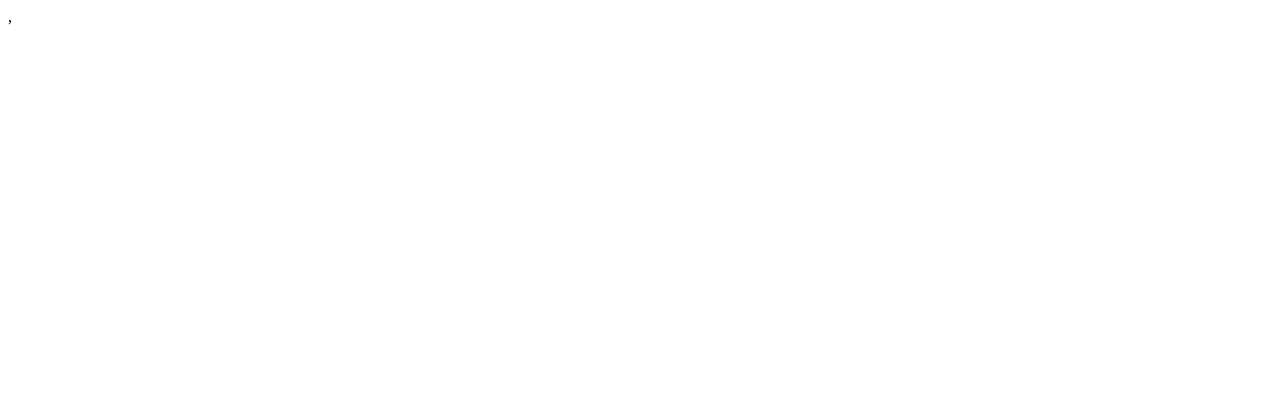
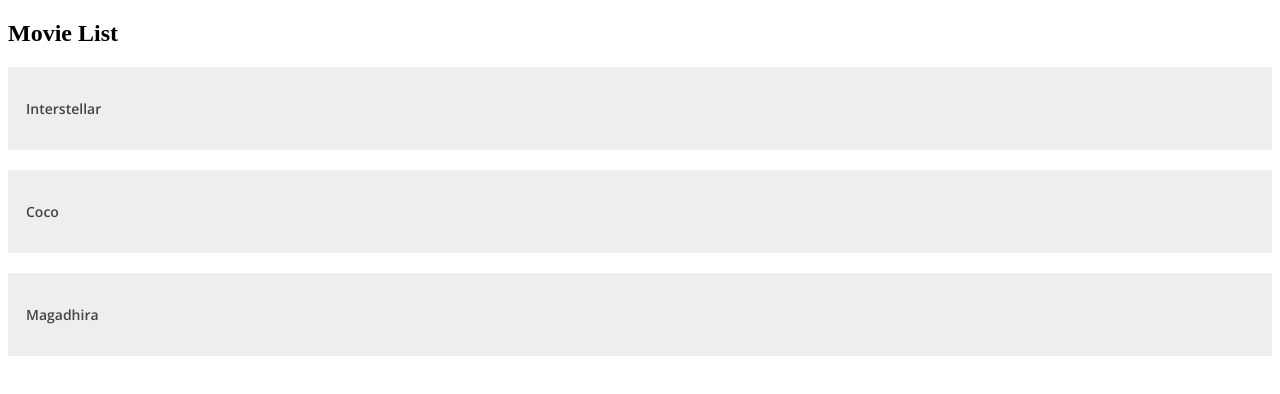
Before and after one commit to gurungrajesh1992/webpack_app, a React app: page /movies in a window 1280 px wide. Before the commit this address had no page. Shown: the top 394 px of the page. Built offline with nearby package versions, Linux system fonts and the light colour scheme.

Commit message:
rajesh accordion commit

```diff
--- a/src/App.js
+++ b/src/App.js
@@ -1,7 +1,8 @@
-import { BrowserRouter, Route, Routes } from 'react-router-dom';
-import React from 'react'
+import { BrowserRouter, Route, Routes } from "react-router-dom";
+import React from "react";
 
-import Home from './features/home/Home';
+import Home from "./features/home/Home";
+import MovieLists from "./features/movies/MovieLists";
 
 const App = () => {
   return (
@@ -11,13 +12,14 @@
           {/* <Route path="/"> */}
           <Route path="/" element={<Home />} />
           <Route path="/home" element={<Home />} />
+          <Route path="/movies" element={<MovieLists />} />
           {/* <Home /> */}
           {/* </Route> */}
           {/* sushant */}
         </Routes>
       </BrowserRouter>
     </div>
-    )
-}
+  );
+};
 
-export default App
+export default App;
--- /dev/null
+++ b/src/app/store.js
@@ -0,0 +1,9 @@
+import { configureStore } from "@reduxjs/toolkit";
+
+import movieReducer from "../features/movies/MovieSlice";
+
+export const store = configureStore({
+  reducer: {
+    movies: movieReducer,
+  },
+});
--- /dev/null
+++ b/src/css/Accordion.css
@@ -0,0 +1,58 @@
+@import url("https://fonts.googleapis.com/css?family=Open+Sans:400,600&display=swap");
+
+/* * {
+  box-sizing: border-box;
+  margin: 200;
+  padding: 200;
+} */
+
+.accordion__section {
+  display: flex;
+  flex-direction: column;
+  margin-bottom: 20px;
+}
+
+.accordion {
+  background-color: #eee;
+  color: #444;
+  cursor: pointer;
+  padding: 18px;
+  display: flex;
+  align-items: center;
+  border: none;
+  outline: none;
+  transition: background-color 0.6s ease;
+}
+
+.accordion:hover,
+.active {
+  background-color: #ccc;
+}
+
+.accordion__title {
+  font-family: "Open Sans", sans-serif;
+  font-weight: 600;
+  font-size: 14px;
+}
+
+.accordion__icon {
+  margin-left: auto;
+  transition: transform 0.6s ease;
+}
+
+.rotate {
+  transform: rotate(90deg);
+}
+
+.accordion__content {
+  background-color: white;
+  overflow: hidden;
+  transition: max-height 0.6s ease;
+}
+
+.accordion__text {
+  font-family: "Open Sans", sans-serif;
+  font-weight: 400;
+  font-size: 14px;
+  padding: 18px;
+}
--- /dev/null
+++ b/src/features/common/Accordion.js
@@ -0,0 +1,38 @@
+import React from "react";
+import { useState, useRef } from "react";
+
+import "../../css/Accordion.css";
+
+const Accordion = ({ item }) => {
+  const [active, setActive] = useState("");
+  const [height, setHeight] = useState("0px");
+
+  const content = useRef(null);
+
+  const toggleAccordion = () => {
+    setActive(active === "" ? "active" : "");
+
+    setHeight(
+      active === "active" ? "0px" : `${content.current.scrollHeight}px`
+    );
+  };
+  return (
+    <div className="accordion__section">
+      <button className={`accordion ${active}`} onClick={toggleAccordion}>
+        <p className="accordion__title">{item.title}</p>
+      </button>
+      <div
+        ref={content}
+        style={{ maxHeight: `${height}` }}
+        className="accordion__content"
+      >
+        <div
+          className="accordion__text"
+          dangerouslySetInnerHTML={{ __html: item.content }}
+        />
+      </div>
+    </div>
+  );
+};
+
+export default Accordion;
--- a/src/features/home/Home.js
+++ b/src/features/home/Home.js
@@ -1,14 +1,14 @@
-import React from 'react'
+import React from "react";
 
 const Home = () => {
   return (
     <div className="wrapper">
-            <h2>Welcome To My Ract js Site</h2>
+      <h2>Home Page</h2>
       <h4>Rajesh Gurung !!!</h4>
       <h5>Designed & Developed By : Rajesh Gurung</h5>
       <h6>Ha ha ha !!!</h6>
     </div>
-    )
-}
+  );
+};
 
-export default Home
+export default Home;
--- /dev/null
+++ b/src/features/movies/MovieLists.js
@@ -0,0 +1,22 @@
+import React from "react";
+import { useSelector } from "react-redux";
+import { selectAlllists } from "./MovieSlice";
+import Accordion from "../common/Accordion";
+
+const MovieLists = () => {
+  const lists = useSelector(selectAlllists);
+  //   console.log(lists);
+  let content;
+
+  const orderedLists = lists.slice().sort((a, b) => a.id - b.id);
+
+  content = orderedLists.map((item) => <Accordion key={item.id} item={item} />);
+  return (
+    <section>
+      <h2>Movie List</h2>
+      {content}
+    </section>
+  );
+};
+
+export default MovieLists;
--- /dev/null
+++ b/src/features/movies/MovieSlice.js
@@ -0,0 +1,42 @@
+import { createSlice } from "@reduxjs/toolkit";
+
+const initialState = {
+  lists: [
+    {
+      id: "1",
+      title: "Interstellar",
+      content:
+        "This is content Interstellar.This is content Interstellar.This is content Interstellar.This is content Interstellar.",
+      director_id: "1",
+      category_id: "1",
+    },
+    {
+      id: "2",
+      title: "Coco",
+      content:
+        "This is content Coco.This is content Coco.This is content Coco.This is content Coco.",
+      director_id: "2",
+      category_id: "2",
+    },
+    {
+      id: "3",
+      title: "Magadhira",
+      content:
+        "This is content Magadhira.This is content Magadhira.This is content Magadhira.This is content Magadhira.",
+      director_id: "3",
+      category_id: "3",
+    },
+  ],
+  //   status: "idle", //'idle' | 'loading' | 'succeeded' | 'failed'
+  //   error: null,
+};
+
+export const MovieSlice = createSlice({
+  name: "movies",
+  initialState,
+  reducers: {},
+});
+
+export const selectAlllists = (state) => state.movies.lists;
+
+export default MovieSlice.reducer;
--- a/src/index.js
+++ b/src/index.js
@@ -3,10 +3,14 @@
 // import { ReactDOM } from "react";
 
 import App from "./app";
+import { store } from "./app/store";
+import { Provider } from "react-redux";
 
 ReactDOM.render(
     <React.StrictMode>
-        <App />,
+        <Provider store={store}>
+            <App />
+        </Provider>
     </React.StrictMode>,
     document.getElementById('root')
 );
--- a/webpack.config.js
+++ b/webpack.config.js
@@ -1,14 +1,14 @@
-const path = require('path');
+const path = require("path");
 // const htmlWebpackPlugin = require('html-webpack-plugin');
-const HtmlWebpackPlugin = require('html-webpack-plugin');
+const HtmlWebpackPlugin = require("html-webpack-plugin");
 module.exports = {
   entry: path.join(__dirname, "src", "index.js"),
 
   output: {
-        path: path.resolve(__dirname, "dist")
+    path: path.resolve(__dirname, "dist"),
   },
 
-    mode: 'development',
+  mode: "development",
 
   module: {
     rules: [
@@ -18,11 +18,16 @@
         use: {
           loader: "babel-loader",
           options: {
-                        presets: ['@babel/preset-env', '@babel/preset-react']
-                    }
-                }
+            presets: ["@babel/preset-env", "@babel/preset-react"],
           },
-        ]
+        },
+      },
+      // CSS rules
+      {
+        test: /\.css$/,
+        use: ["style-loader", "css-loader"],
+      },
+    ],
   },
 
   devServer: {
@@ -34,4 +39,4 @@
       template: path.join(__dirname, "src", "index.html"),
     }),
   ],
-}
+};
```
Also changed, not shown: package.json (+6 -2 lines), 1 other file (tests, documents, lock files or other folders). Lines whose indentation alone changed are shown as unchanged.
